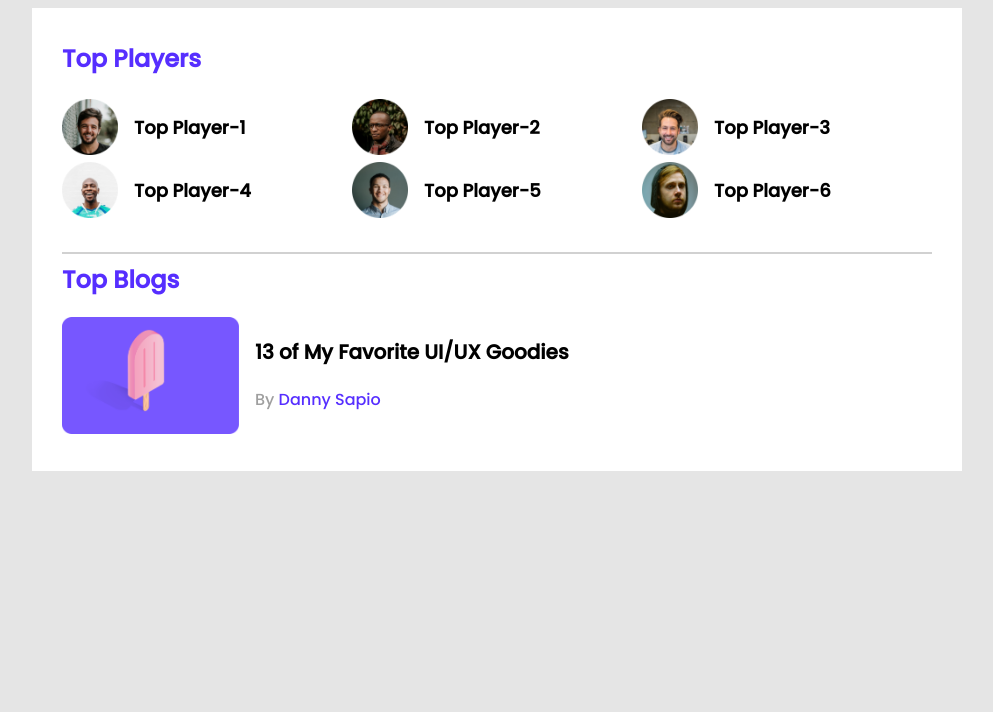
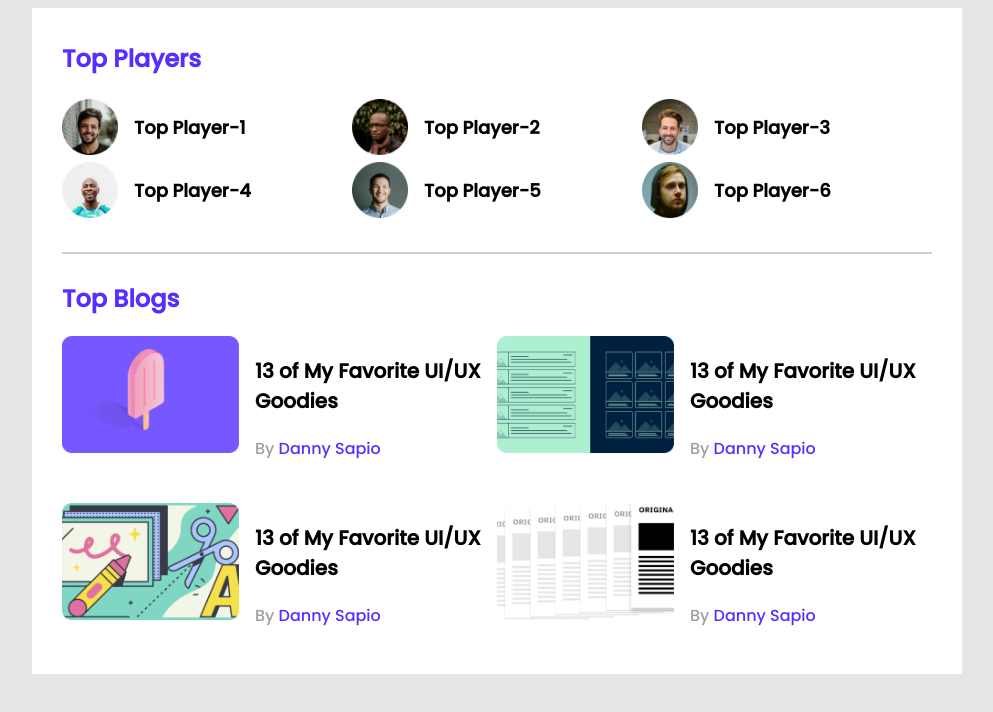
Before and after one commit to jamintowebdev/leader-board-css3, a plain HTML site: page index.html in a window 1280 px wide. Shown: the whole page, without its empty margins (143-1136 px from the left). Drawn offline with Linux system fonts and the light colour scheme.

Commit message:
top blogs part fully completed in both html and css

```diff
--- a/index.html
+++ b/index.html
@@ -65,6 +65,42 @@
                             <p class="blog-author">By <a href="">Danny Sapio</a></p>
                         </div>
                     </article>
+                    <article class="blog">
+                        <div class="thumbnail">
+                            <img src="images/blogs/blog-2.png" alt="">
+                        </div>
+                        <div class="blog-info">
+                            <h3 class="blog-title">
+                                13 of My Favorite
+                                UI/UX Goodies
+                            </h3>
+                            <p class="blog-author">By <a href="">Danny Sapio</a></p>
+                        </div>
+                    </article>
+                    <article class="blog">
+                        <div class="thumbnail">
+                            <img src="images/blogs/blog-3.png" alt="">
+                        </div>
+                        <div class="blog-info">
+                            <h3 class="blog-title">
+                                13 of My Favorite
+                                UI/UX Goodies
+                            </h3>
+                            <p class="blog-author">By <a href="">Danny Sapio</a></p>
+                        </div>
+                    </article>
+                    <article class="blog">
+                        <div class="thumbnail">
+                            <img src="images/blogs/blog-4.png" alt="">
+                        </div>
+                        <div class="blog-info">
+                            <h3 class="blog-title">
+                                13 of My Favorite
+                                UI/UX Goodies
+                            </h3>
+                            <p class="blog-author">By <a href="">Danny Sapio</a></p>
+                        </div>
+                    </article>
                 </div>
             </div>
         </section>
--- a/styles/style.css
+++ b/styles/style.css
@@ -20,6 +20,7 @@ main {
 
 hr {
     border: 1px solid #d1d1d1;
+    margin-bottom: 27px;
 }
 
 /* ------top players style------ */
@@ -59,6 +60,11 @@ hr {
 /* --------------------------------
      top blog styles
 --------------------------------- */
+.blogs {
+    display: grid;
+    grid-template-columns: repeat(2, 1fr);
+    grid-row-gap: 26px;
+}
 .blog {
     display: flex;
 }
```
